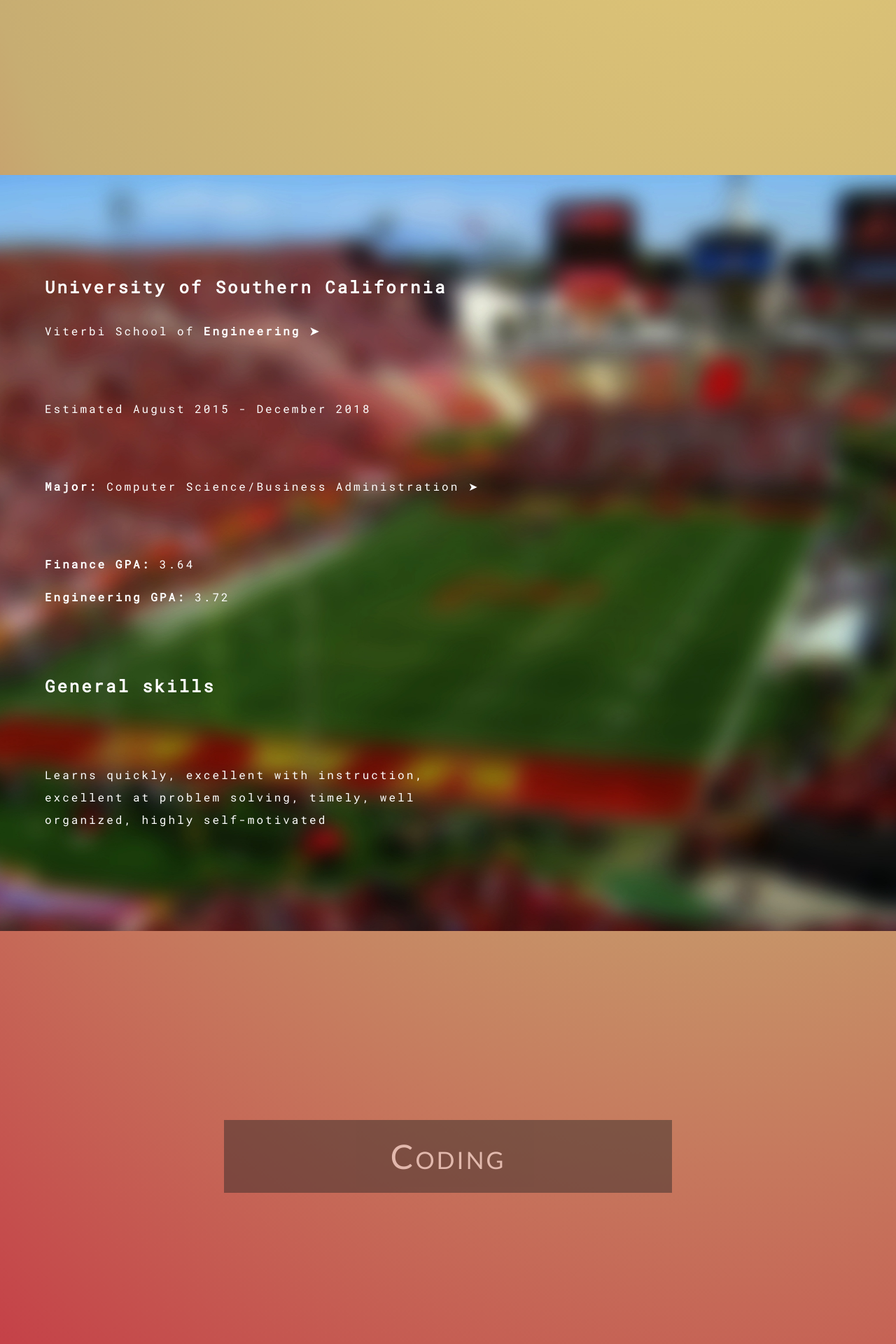
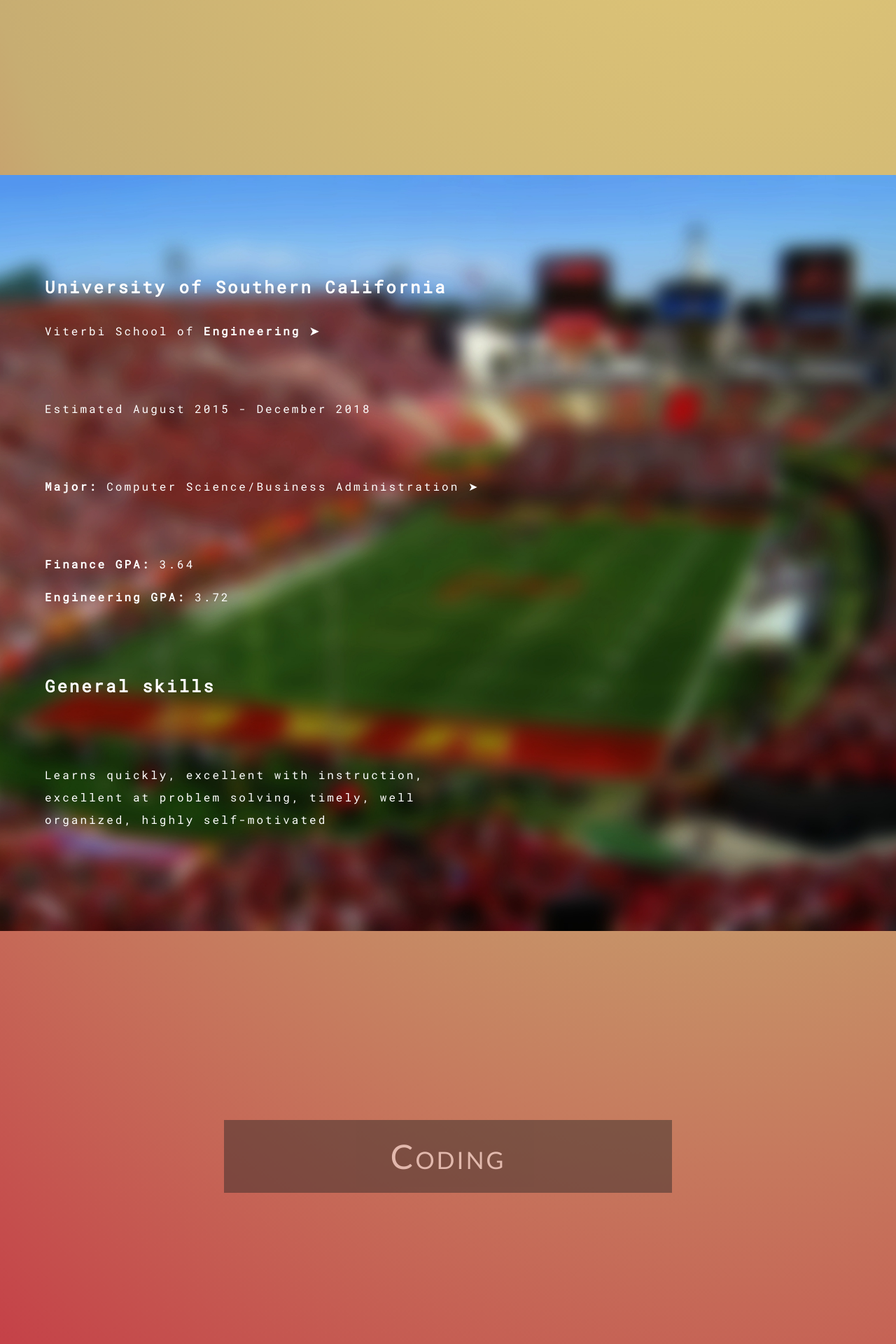
Before and after one commit to nmits/nmits.github.io, a Jekyll site: the page built from index.html, in a window 1280 px wide. Shown: the part 1099-3019 px from the top of the page at 70% size. Built offline with Jekyll 4.4.1, drawn with Linux system fonts in a browser that asks for light colours; nearby versions of some CDN libraries.

Commit message:
Fixing mobile site

```diff
--- a/_sass/_layout.scss
+++ b/_sass/_layout.scss
@@ -10,13 +10,14 @@
 }
 
 .ContentBox{
-    background-size: auto;
+    background-size: cover;
     background-position:center;
     background-attachment: fixed;
     background-repeat: no-repeat;
     margin-top: 30vh;
     padding-left:5%;
     width:100%;
+    min-height:100%
 }
 
 .SchoolText{
@@ -442,14 +443,11 @@
     }
 
     .site-footer {
-        height: 20px;
         padding: 0 0 0 5px;
-        line-height: 20px;
     }
 
     .site-footer > nav{
             letter-spacing:3px;
-            height: 20px;
             a {
                 padding: 0 2.5px;
                 margin: 0 2.5px;
@@ -463,7 +461,6 @@
     }
 
     .site-footer > ul > li {
-        width: 20px;
         float: left;
 
     }
```
